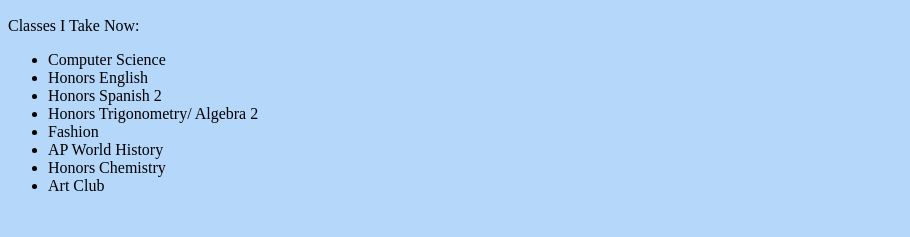
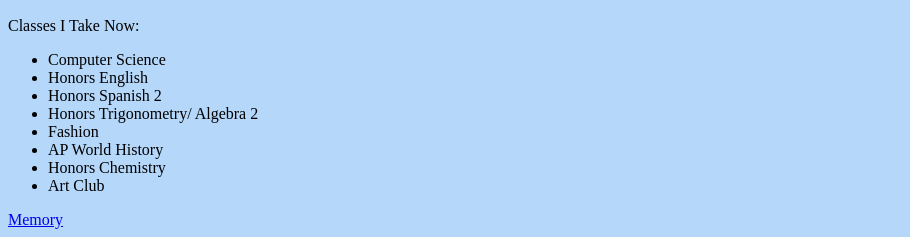
Before and after one commit to melissabaljeet/melissabaljeet.github.io, a plain HTML site: page index.html in a window 1280 px wide. Shown: the part 564-801 px from the top of the page, without its empty margins (0-910 px from the left). Drawn offline with Linux system fonts and the light colour scheme.

Commit message:
Update index.html

```diff
--- a/index.html
+++ b/index.html
@@ -48,6 +48,7 @@
       <li> Honors Chemistry </li>
       <li> Art Club </li>
       </ul>
+      <a href="memory/index.html"> Memory</a>
         </body>
         </html>
     </head>
```
